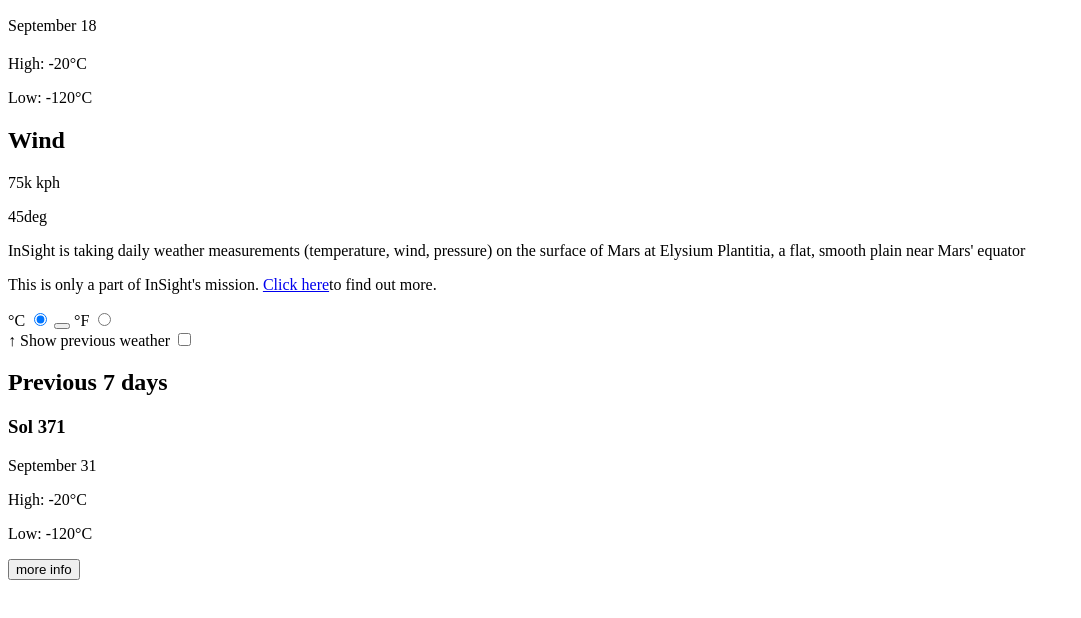
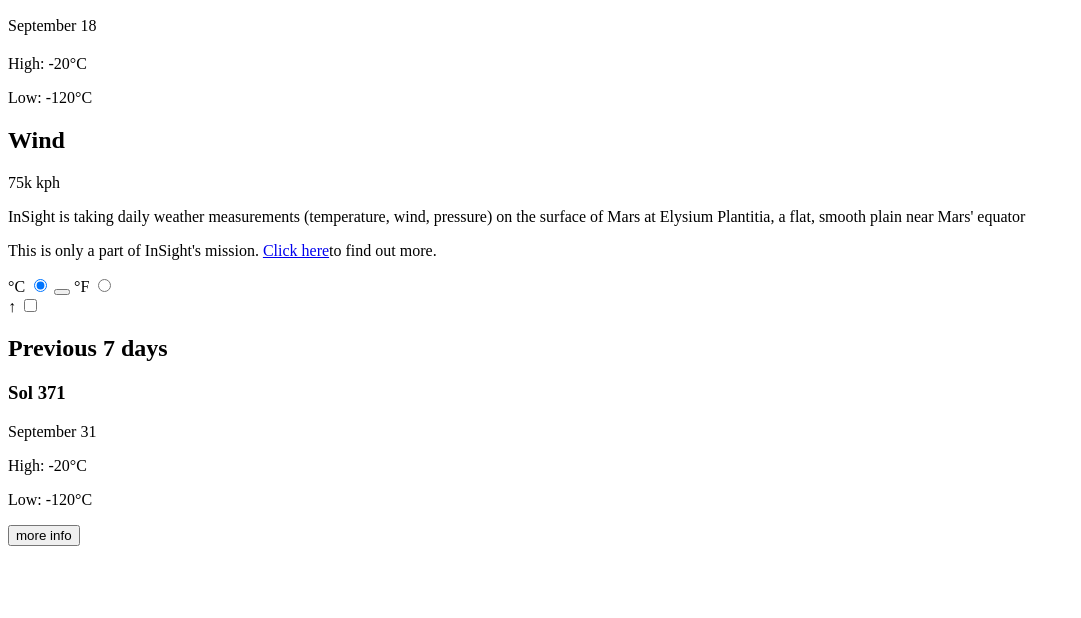
Before and after one commit to brandonwoita/Mars-Weather-Service, a plain HTML site: page index.html in a window 1280 px wide. Shown: the part 110-728 px from the top of the page, without its empty margins (0-1081 px from the left). Drawn offline with nearby package versions, Linux system fonts and the light colour scheme; files that its build step writes are made by us from their sources; a script that the page names is missing.

Commit message:
added accessibility for sr's

```diff
--- a/main.scss
+++ b/main.scss
@@ -19,3 +19,14 @@
     --clr-accent: #D06D6D;
     --clr-accent-dark: #613131;
   }
+
+//   Accesibility for screen readers. Allows for content to be hidden from sighted users while still allowing Assistive Technology to discover and interact with the content.
+  .sr-only:not(:focus):not(:active) {
+    clip: rect(0 0 0 0);
+    clip-path: inset(50%);
+    height: 1px;
+    overflow: hidden;
+    position: absolute;
+    white-space: nowrap;
+    width: 1px;
+  }
```
